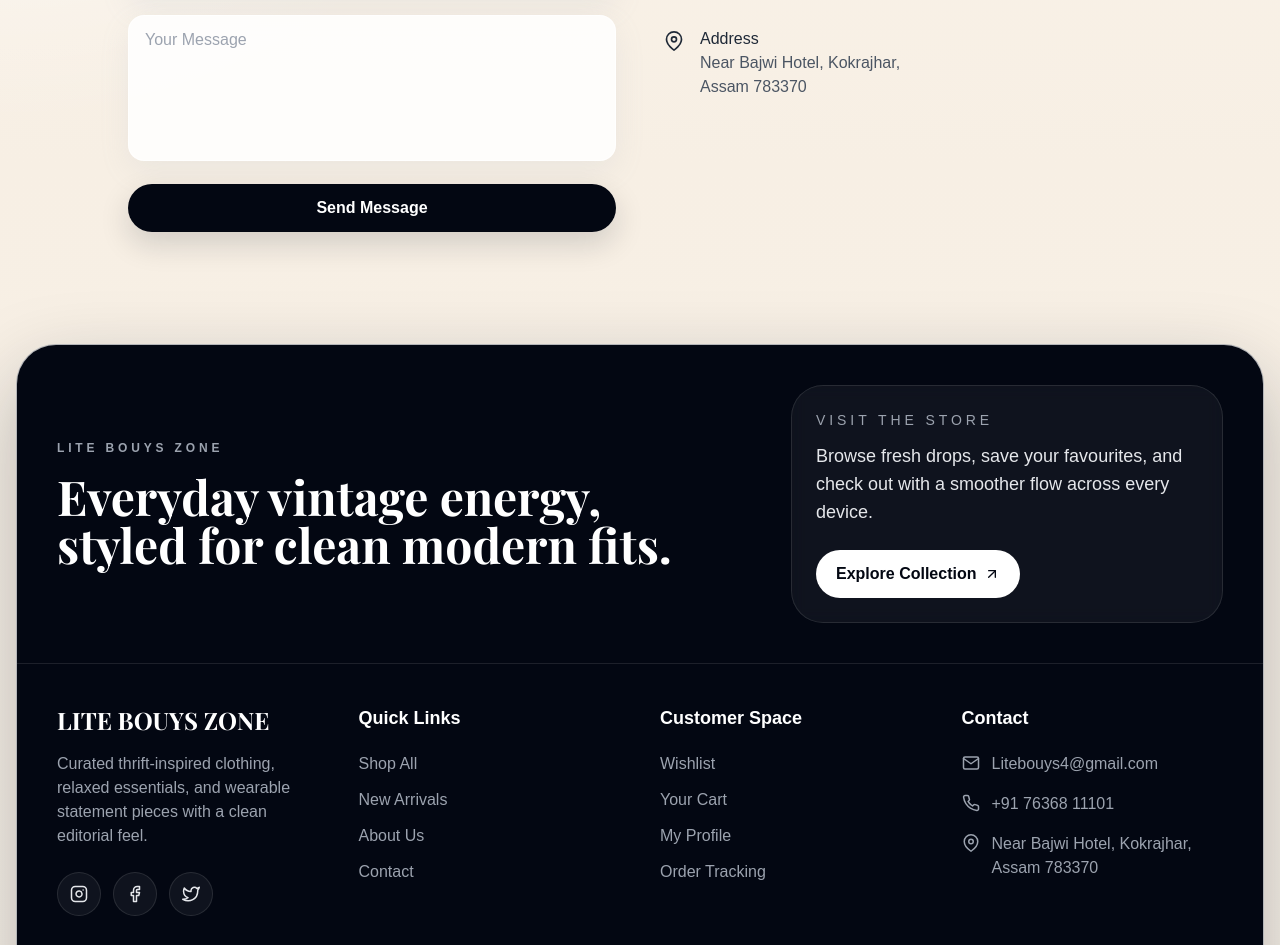
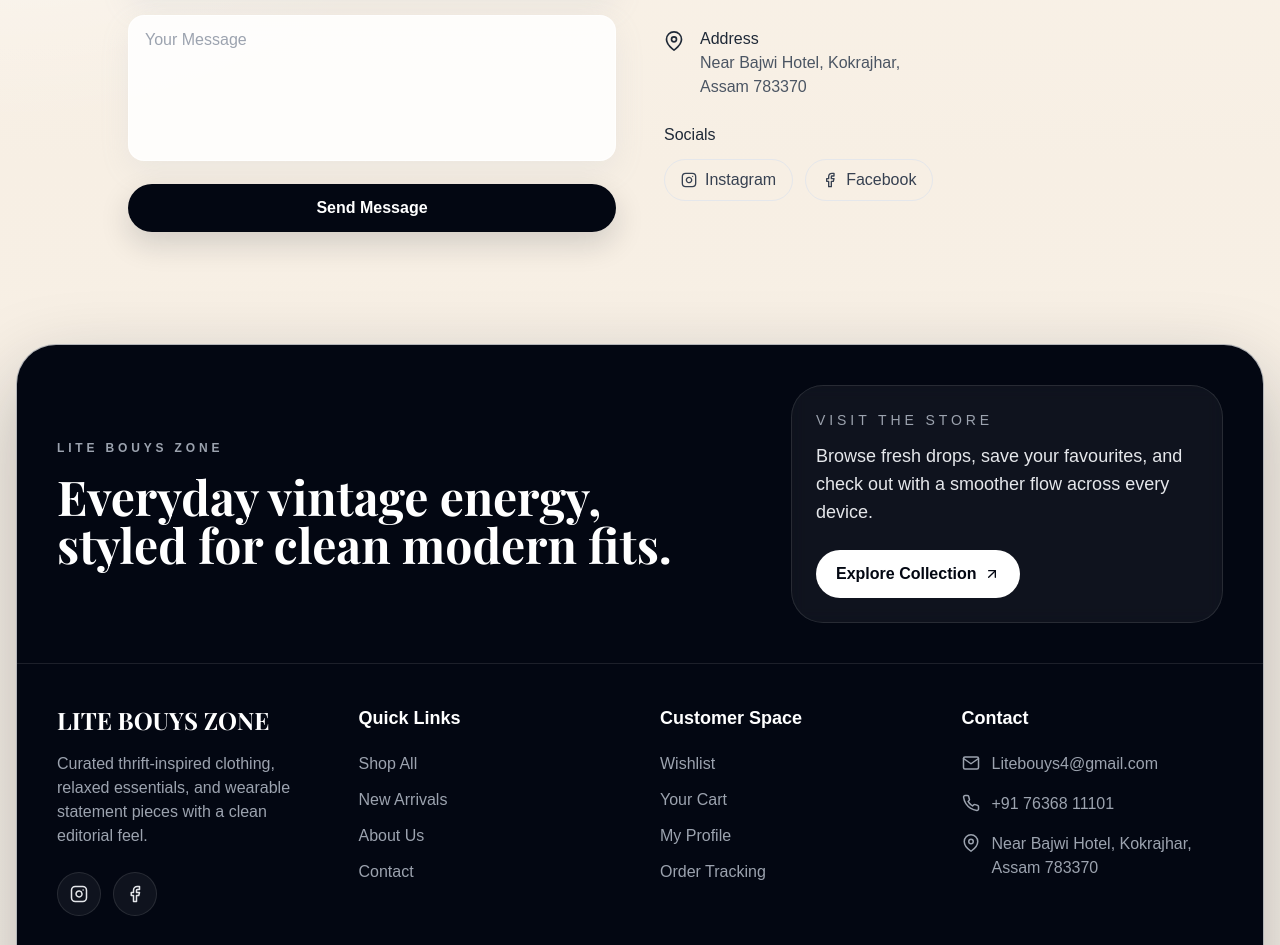
Before and after one commit to ayucreates/BOSERA, a React (Vite) app in the folder frontend/: page /contact in a window 1280 px wide. Shown: the part 467-1412 px from the top of the page. Built offline with nearby package versions, Linux system fonts and the light colour scheme; no server answers.

Commit message:
Update social media links

```diff
--- a/frontend/src/components/layout/Footer.jsx
+++ b/frontend/src/components/layout/Footer.jsx
@@ -5,8 +5,7 @@ import {
   FiInstagram,
   FiMail,
   FiMapPin,
-  FiPhone,
-  FiTwitter
+  FiPhone
 } from 'react-icons/fi';
 
 const Footer = () => {
@@ -63,15 +62,25 @@ const Footer = () => {
               Curated thrift-inspired clothing, relaxed essentials, and wearable statement pieces with a clean editorial feel.
             </p>
             <div className="mt-6 flex gap-3">
-              {[FiInstagram, FiFacebook, FiTwitter].map((Icon, index) => (
-                <a
-                  key={index}
-                  href="#"
-                  className="grid h-11 w-11 place-items-center rounded-full border border-white/10 bg-white/5 text-gray-200 transition hover:border-white/30 hover:bg-white/10"
-                >
-                  <Icon size={18} />
-                </a>
-              ))}
+              <a
+                href="https://www.instagram.com/litebouys_zone/"
+                target="_blank"
+                rel="noreferrer"
+                aria-label="Lite Bouys Zone on Instagram"
+                className="grid h-11 w-11 place-items-center rounded-full border border-white/10 bg-white/5 text-gray-200 transition hover:border-white/30 hover:bg-white/10"
+              >
+                <FiInstagram size={18} />
+              </a>
+
+              <a
+                href="https://www.facebook.com/people/Lite-Bouys-Zone/61585258894779/"
+                target="_blank"
+                rel="noreferrer"
+                aria-label="Lite Bouys Zone on Facebook"
+                className="grid h-11 w-11 place-items-center rounded-full border border-white/10 bg-white/5 text-gray-200 transition hover:border-white/30 hover:bg-white/10"
+              >
+                <FiFacebook size={18} />
+              </a>
             </div>
           </div>
 
--- a/frontend/src/pages/ContactPage.jsx
+++ b/frontend/src/pages/ContactPage.jsx
@@ -1,6 +1,6 @@
 // ContactPage.jsx
 import { useState } from 'react';
-import { FiMail, FiPhone, FiMapPin } from 'react-icons/fi';
+import { FiFacebook, FiInstagram, FiMail, FiMapPin, FiPhone } from 'react-icons/fi';
 import { toast } from 'react-toastify';
 
 const ContactPage = () => {
@@ -30,6 +30,31 @@ const ContactPage = () => {
           <div className="flex items-start gap-4"><FiMail className="mt-1" size={20} /><div><p className="font-medium">Email</p><p className="text-gray-600">Litebouys4@gmail.com</p></div></div>
           <div className="flex items-start gap-4"><FiPhone className="mt-1" size={20} /><div><p className="font-medium">Phone</p><p className="text-gray-600">+91 76368 11101</p></div></div>
           <div className="flex items-start gap-4"><FiMapPin className="mt-1" size={20} /><div><p className="font-medium">Address</p><p className="text-gray-600">Near Bajwi Hotel, Kokrajhar,<br/>Assam 783370</p></div></div>
+
+          <div>
+            <p className="mb-3 font-medium">Socials</p>
+            <div className="flex gap-3">
+              <a
+                href="https://www.instagram.com/litebouys_zone/"
+                target="_blank"
+                rel="noreferrer"
+                className="inline-flex items-center gap-2 rounded-full border px-4 py-2 text-gray-700 transition hover:border-gray-950 hover:text-gray-950"
+              >
+                <FiInstagram />
+                Instagram
+              </a>
+
+              <a
+                href="https://www.facebook.com/people/Lite-Bouys-Zone/61585258894779/"
+                target="_blank"
+                rel="noreferrer"
+                className="inline-flex items-center gap-2 rounded-full border px-4 py-2 text-gray-700 transition hover:border-gray-950 hover:text-gray-950"
+              >
+                <FiFacebook />
+                Facebook
+              </a>
+            </div>
+          </div>
         </div>
       </div>
     </div>
```
